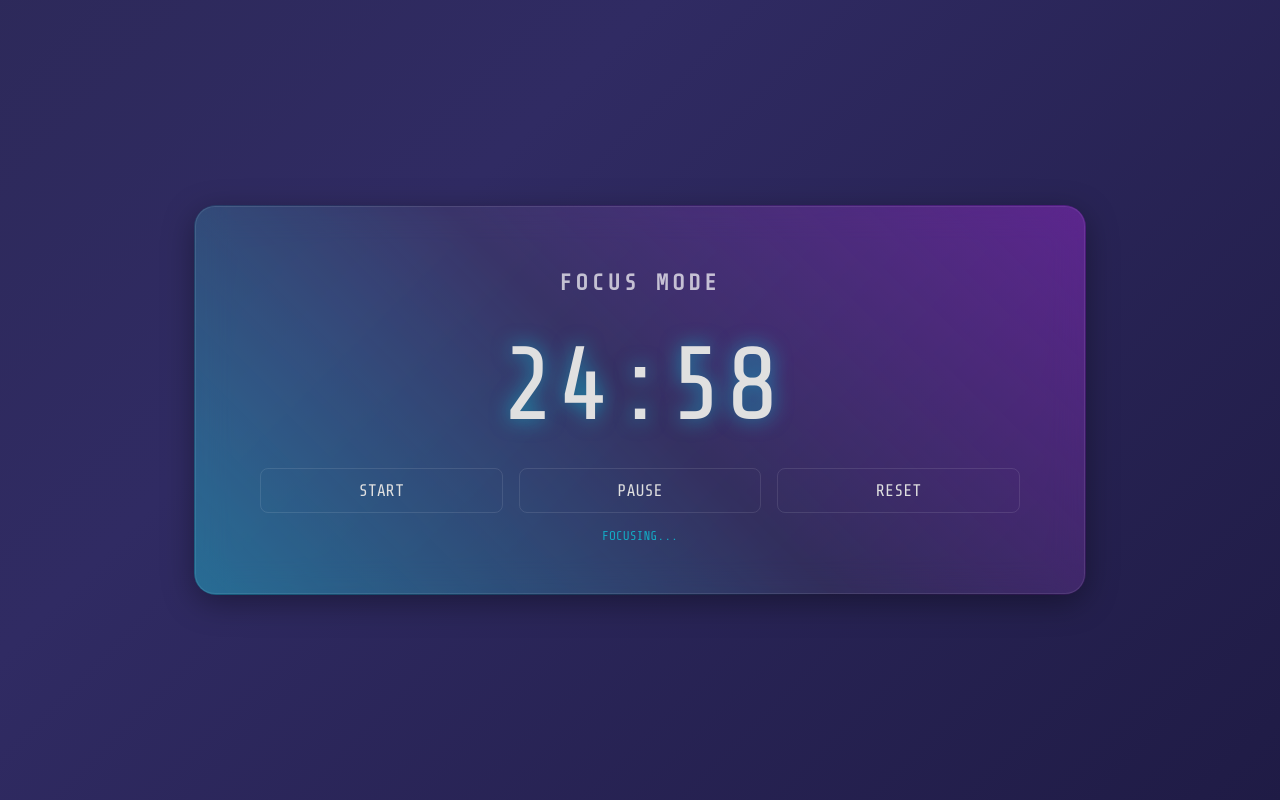
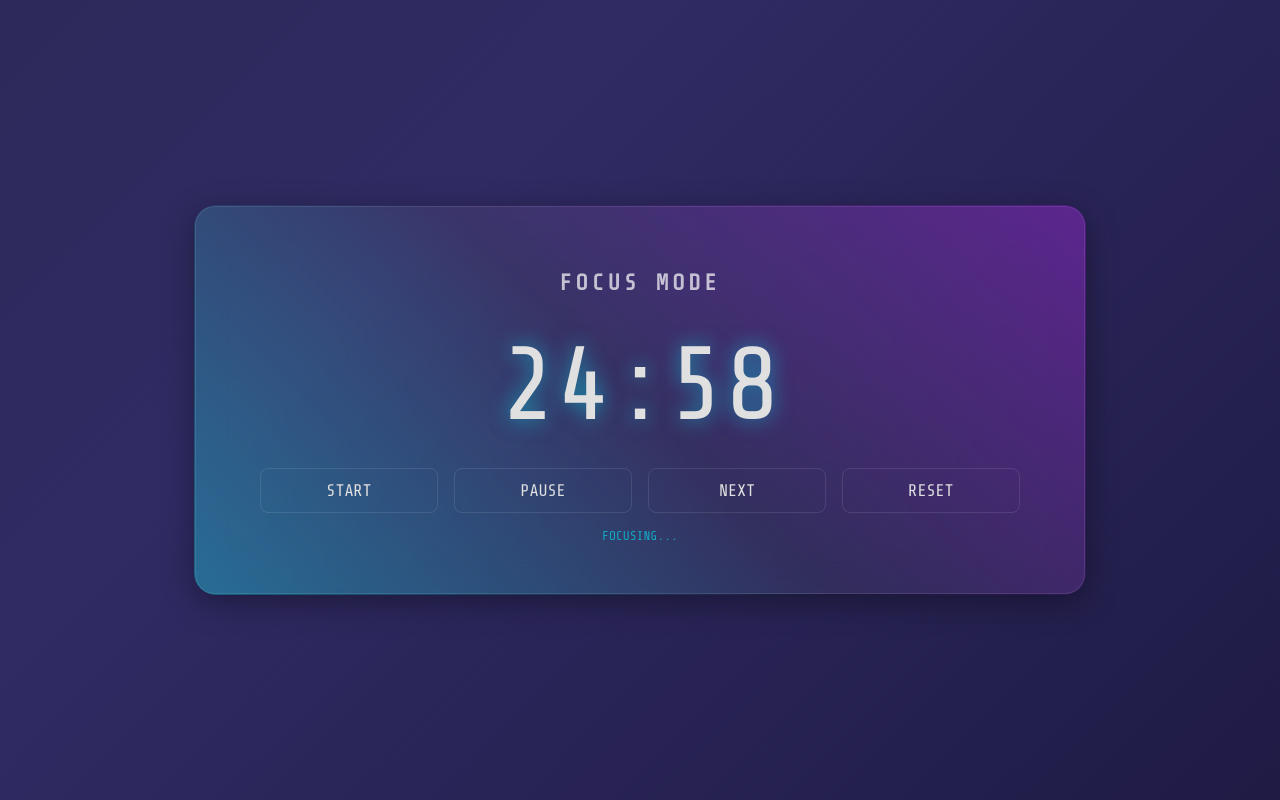
Before and after one commit to Saisai568/Pomodoro, a plain HTML site: page index.html in a window 1280 px wide. Both pictures are taken after a click on the button "START". Drawn offline with nearby package versions, Linux system fonts and the light colour scheme.

Commit message:
新增「下一階段」按鈕及切換工作與休息模式的功能

```diff
--- a/index.html
+++ b/index.html
@@ -127,6 +127,7 @@
         <div class="controls">
             <button id="startBtn" onclick="startTimer()">Start</button>
             <button id="pauseBtn" onclick="pauseTimer()">Pause</button>
+            <button id="nextBtn" onclick="nextSession()" style="display: none;">Next</button>
             <button class="reset" onclick="resetTimer()">Reset</button>
         </div>
         <div class="status" id="statusText">READY</div>
@@ -135,10 +136,12 @@
     <script>
         let timeLeft = 25 * 60; // 25 minutes in seconds
         let timerId = null;
+        let isWorkTime = true;
         const timerDisplay = document.getElementById('timer');
         const statusText = document.getElementById('statusText');
         const startBtn = document.getElementById('startBtn');
         const pauseBtn = document.getElementById('pauseBtn');
+        const nextBtn = document.getElementById('nextBtn');
 
         function updateDisplay() {
             const minutes = Math.floor(timeLeft / 60);
@@ -148,11 +151,31 @@
             document.title = `${displayString} - Zen Focus`;
         }
 
+        function updateTheme() {
+            const root = document.documentElement;
+            if (isWorkTime) {
+                root.style.setProperty('--neon-blue', '#00f3ff');
+                root.style.setProperty('--neon-purple', '#bc13fe');
+                document.body.style.backgroundImage = 'linear-gradient(-45deg, #0f0c29, #302b63, #24243e, #141E30)';
+            } else {
+                root.style.setProperty('--neon-blue', '#4ade80');
+                root.style.setProperty('--neon-purple', '#2dd4bf');
+                document.body.style.backgroundImage = 'linear-gradient(-45deg, #134e5e, #71b280, #2c5364, #203a43)';
+            }
+        }
+
         function startTimer() {
             if (timerId) return;
 
-            statusText.textContent = "FOCUSING...";
-            statusText.style.color = "#00f3ff";
+            nextBtn.style.display = "inline-block";
+            updateTheme();
+
+            if (isWorkTime) {
+                statusText.textContent = "FOCUSING...";
+            } else {
+                statusText.textContent = "BREAK TIME";
+            }
+            statusText.style.color = "var(--neon-blue)";
 
             timerId = setInterval(() => {
                 timeLeft--;
@@ -162,9 +185,9 @@
                     clearInterval(timerId);
                     timerId = null;
                     statusText.textContent = "SESSION COMPLETE";
-                    statusText.style.color = "#bc13fe";
+                    statusText.style.color = "var(--neon-purple)";
                     flashScreen();
-                    alert("Time is up! Take a break.");
+                    alert("Time is up!");
                 }
             }, 1000);
         }
@@ -178,11 +201,31 @@
 
         function resetTimer() {
             pauseTimer();
+            isWorkTime = true;
+            updateTheme();
             timeLeft = 25 * 60;
             updateDisplay();
             statusText.textContent = "READY";
             statusText.style.color = "#e0e0e0";
             document.title = "ZEN FOCUS | Cyberpunk Timer";
+            nextBtn.style.display = "none";
+        }
+
+        function nextSession() {
+            const nextMode = isWorkTime ? "Break" : "Focus";
+            if (!confirm(`Ready to switch to ${nextMode} mode?`)) return;
+
+            clearInterval(timerId);
+            timerId = null;
+            isWorkTime = !isWorkTime;
+
+            if (isWorkTime) {
+                timeLeft = 25 * 60;
+            } else {
+                timeLeft = 5 * 60;
+            }
+            updateDisplay();
+            startTimer();
         }
 
         function flashScreen() {
```
